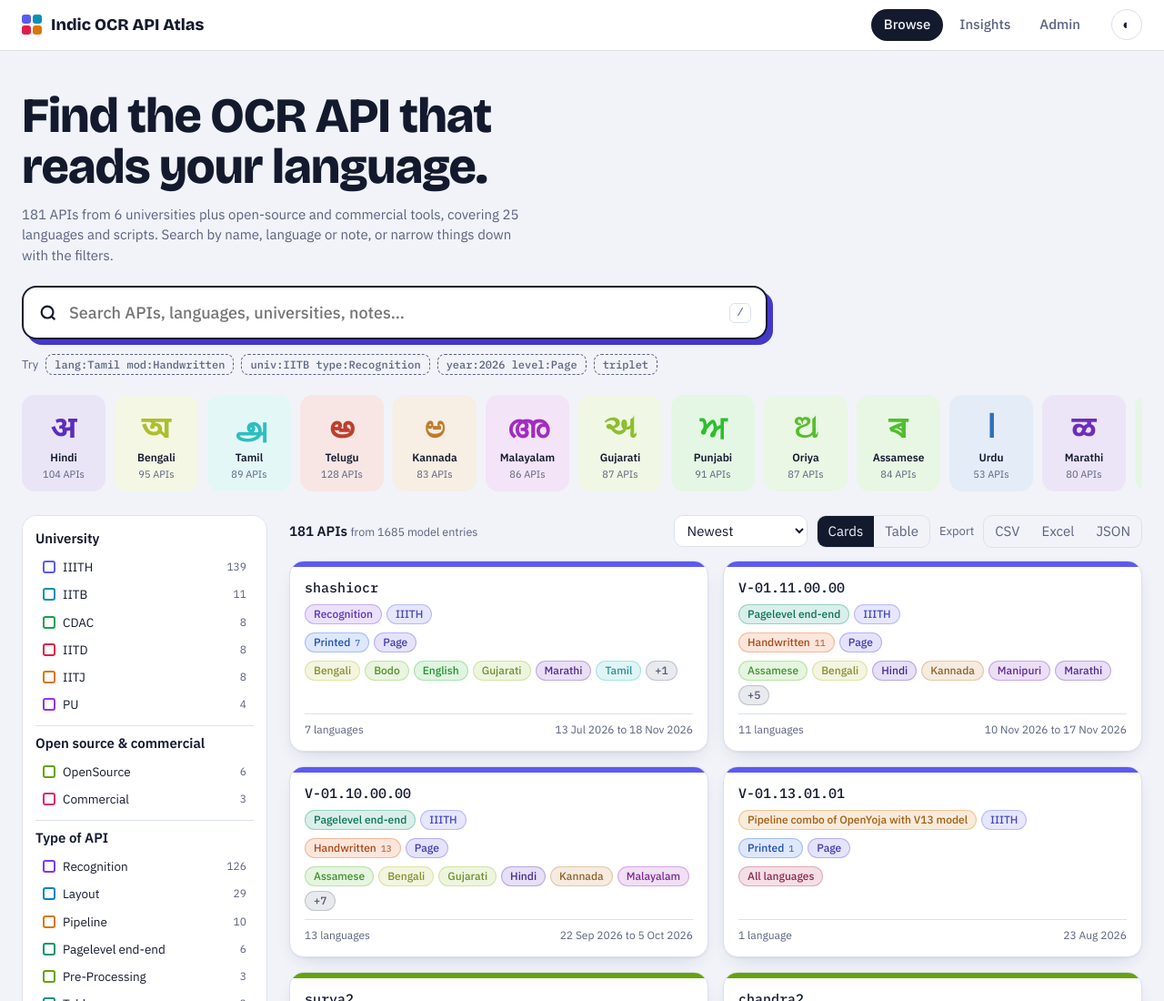
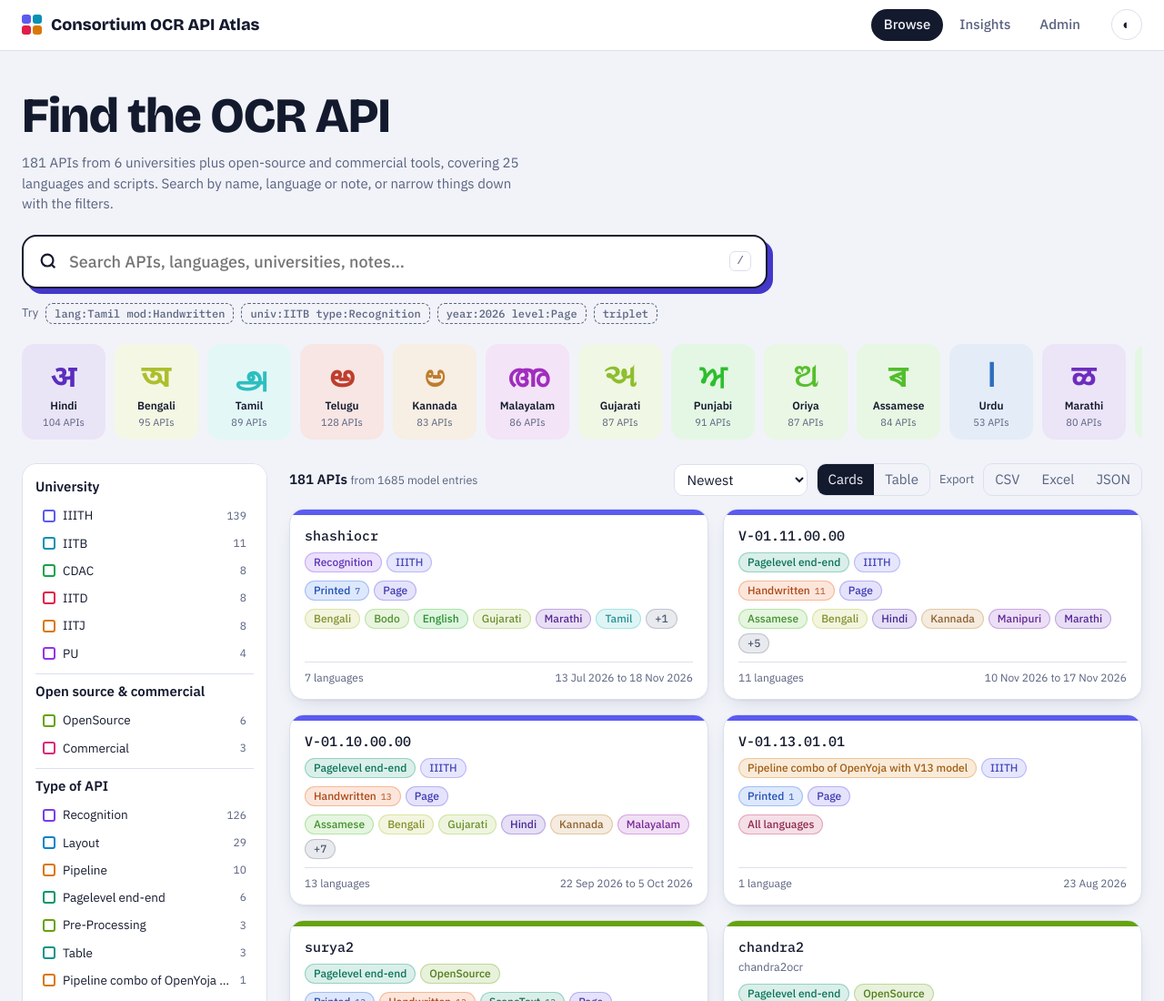
Before and after one commit to radhakrishnadeshpande/nltmapiatlas, a plain HTML site: page index.html in a window 1280 px wide. Shown: the top 1100 px of the page at 91% size. Drawn offline with nearby package versions, Linux system fonts and the light colour scheme.

Commit message:
Update index.html

```diff
--- a/index.html
+++ b/index.html
@@ -1,6 +1,6 @@
 <!doctype html><html lang="en"><head><meta charset="utf-8">
 <meta name="viewport" content="width=device-width, initial-scale=1, viewport-fit=cover">
-<title>Indic OCR API Atlas</title>
+<title>Consortium OCR API Atlas</title>
 <link href="https://fonts.googleapis.com/css2?family=Bricolage+Grotesque:wght@600;800&family=IBM+Plex+Sans:wght@400;500;600&family=IBM+Plex+Mono:wght@500&display=swap" rel="stylesheet">
 <style>
 :root{--bg:#f1f3f9;--sf:#fff;--ink:#141a2e;--mu:#59627f;--ln:#dbe0ee;--ac:#4338ca;--sh:0 1px 2px #1a22400f,0 8px 22px -10px #1a224033;color-scheme:light;box-sizing:border-box;padding-top:env(safe-area-inset-top,0px);padding-bottom:env(safe-area-inset-bottom,0px)}
@@ -101,10 +101,10 @@ dl{display:grid;grid-template-columns:130px 1fr;gap:10px 14px;margin:18px 0}dt{c
 .tmt{display:flex;flex-direction:column;justify-content:space-between;align-items:flex-start;text-align:left;padding:6px 10px;min-height:30px;overflow:hidden;border-radius:8px;border-left:4px solid;font-size:12.5px;color:var(--ink)}.tmt b{font-size:15px}
 .fd{display:grid;grid-template-columns:96px 1fr;gap:4px 10px;width:100%;text-align:left;padding:9px 6px;border-bottom:1px solid var(--ln)}.fd:hover{background:color-mix(in srgb,var(--ac) 7%,transparent)}.fd .row{grid-column:2}.fdd{color:var(--mu);font-size:12.5px}
 </style></head><body>
-<header class="top"><a class="brand" href="#browse" id="home"><span class="logo"><i style="background:#5b5bf0"></i><i style="background:#0891b2"></i><i style="background:#e11d48"></i><i style="background:#d97706"></i></span>Indic OCR API Atlas</a>
+<header class="top"><a class="brand" href="#browse" id="home"><span class="logo"><i style="background:#5b5bf0"></i><i style="background:#0891b2"></i><i style="background:#e11d48"></i><i style="background:#d97706"></i></span>Consortium OCR API Atlas</a>
 <nav><button data-tab="browse" class="on">Browse</button><button data-tab="insights">Insights</button><button data-tab="admin">Admin</button></nav><button id="th" class="ib" aria-label="Toggle theme">◐</button></header>
 <main>
-<section class="hero"><h1>Find the OCR API that reads your language.</h1><p id="lead"></p>
+<section class="hero"><h1>Find the OCR API</h1><p id="lead"></p>
 <label class="sb"><svg width="22" height="22" viewBox="0 0 24 24" fill="none" stroke="currentColor" stroke-width="2.4"><circle cx="11" cy="11" r="7"/><path d="m20 20-3.5-3.5"/></svg><input id="q" placeholder="Search APIs, languages, universities, notes…" autocomplete="off"><kbd>/</kbd></label>
 <div class="ex">Try<button data-ex="lang:Tamil mod:Handwritten">lang:Tamil mod:Handwritten</button><button data-ex="univ:IITB type:Recognition">univ:IITB type:Recognition</button><button data-ex="year:2026 level:Page">year:2026 level:Page</button><button data-ex="triplet">triplet</button></div>
 <div id="tiles" class="tiles"></div></section>
```
